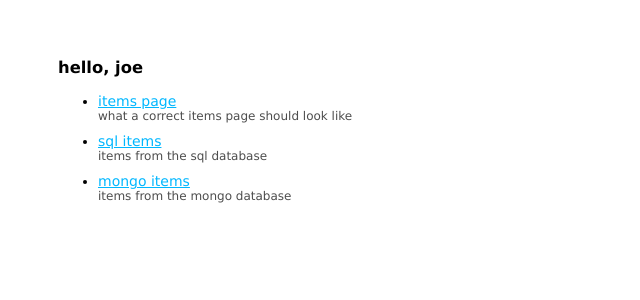
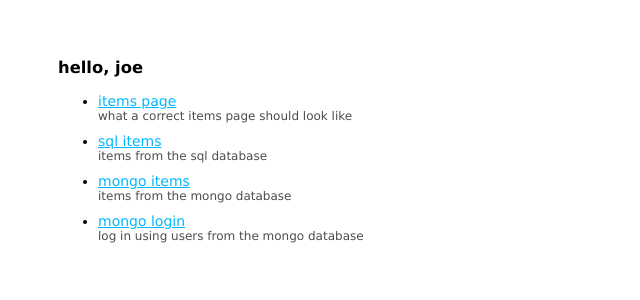
Before and after one commit to ZergRushJoe/databaseExp, a Node server app: page / in a window 1280 px wide. Shown: the top 300 px of the page, without its empty margins (0-640 px from the left). Run offline with Node 20, Linux system fonts and the light colour scheme; some libraries are stand-ins or nearby versions.

Commit message:
Changed Index page
It now displays a link to the login page

```diff
--- a/views/index.pug
+++ b/views/index.pug
@@ -12,3 +12,6 @@ block content
         li
             a(href="/mongo/items") mongo items
             p items from the mongo database
+        li
+            a(href="/mongo/log") mongo login
+            p log in using users from the mongo database
```
